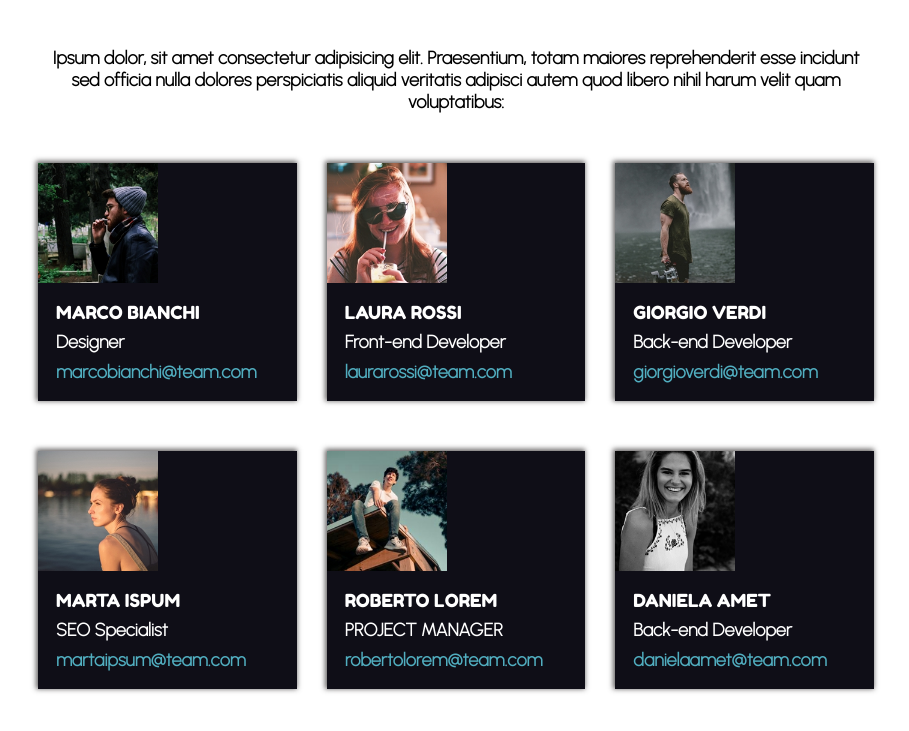
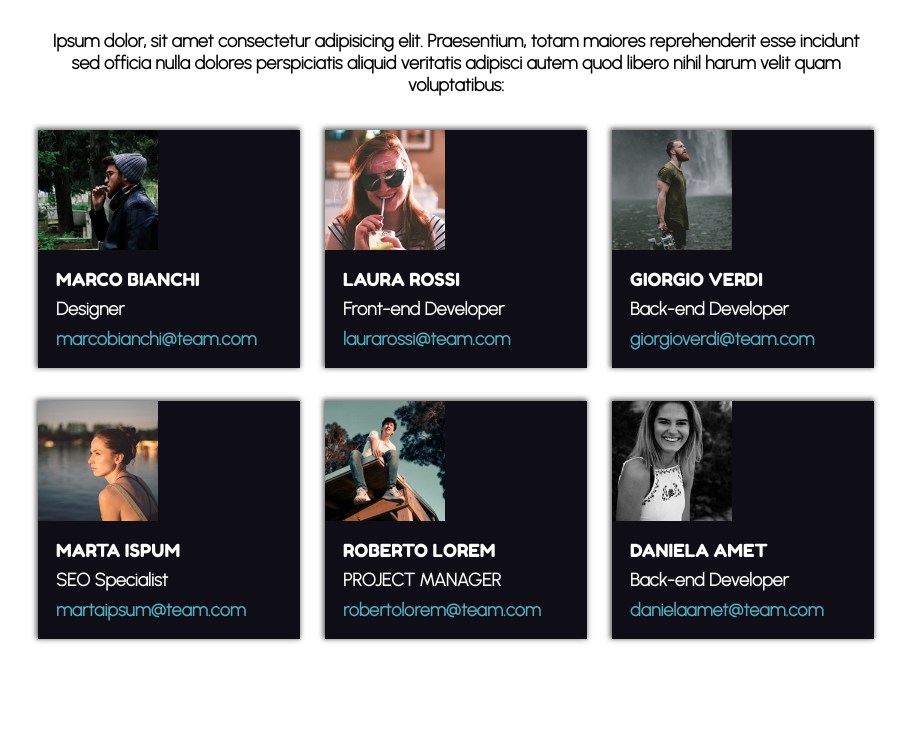
Before and after one commit to LeonardoRinaldi92/html-css-float-cards, a plain HTML site: page index.html in a window 1280 px wide. Shown: the part 81-812 px from the top of the page, without its empty margins (184-1093 px from the left). Drawn offline with Linux system fonts and the light colour scheme.

Commit message:
COMPLETO (spazi in  %)

```diff
--- a/assets/css/style.css
+++ b/assets/css/style.css
@@ -22,8 +22,8 @@ a[href^="mailto:"] {
 }
 
 /* marginbottomgrande */
-.mb-30 {
-    margin-bottom: 50px;
+.mb-4percent {
+    margin-bottom: 4%;
 }
 
 /* maincontainer */
@@ -59,7 +59,7 @@ padding: 30px;
 
 /* card + ombre */
 .card {
-    width:calc(100%/3 - 20px);
+    width:calc(100%/3 - 2%);
     background-color: rgb(15,14,23);
     box-shadow: -1px -1px 5px 1px rgba(82, 79, 79, 0.884);
 }
@@ -90,6 +90,6 @@ padding: 30px;
 }
 
 /* marginright */
-.mr-30 {
-    margin-right: 30px;
+.mr-3 {
+    margin-right: 3%;
 }
--- a/index.html
+++ b/index.html
@@ -20,18 +20,18 @@
         <!-- contenitore principale -->
         <section class="maincontainer">
             <!-- title -->
-            <section class="mb-30">
+            <section class="mb-4percent">
                 <h1 class="title bigfont txt-centre">Meet Our Team</h1>
             </section>
             <!-- description -->
-            <section class="mb-30">
+            <section class="mb-4percent">
                 <p class="txt-centre"><strong> Ipsum dolor, sit amet consectetur adipisicing elit. Praesentium, totam maiores reprehenderit esse incidunt sed officia nulla dolores perspiciatis aliquid veritatis adipisci autem quod libero nihil harum velit quam voluptatibus:</strong>
                 </p>
             </section>
             <!-- contenitore 1st level -->
-            <section class="clearfix layout mb-30">
+            <section class="clearfix layout mb-4percent">
                 <!-- cardbox n1 -->
-                <div class="fl-left card clearfix mr-30">
+                <div class="fl-left card clearfix mr-3">
                     <!-- photo -->
                     <div class="fl-left h-100">
                         <img class="photo-inbox" src="./assets/img/male1.png" alt="marcobianchi">
@@ -50,7 +50,7 @@
                     </div>
                 </div>
                 <!-- cardobx n2 -->
-                <div class="fl-left card clearfix mr-30">
+                <div class="fl-left card clearfix mr-3">
                     <!-- photo -->
                     <div class="fl-left h-100">
                         <img class="photo-inbox" src="./assets/img/female1.png" alt="laurarossi">
@@ -92,7 +92,7 @@
             <!-- contenitore 2nd level -->
             <section class="clearfix layout mb-30">
                 <!-- cardbox n1 -->
-                <div class="fl-left card clearfix mr-30">
+                <div class="fl-left card clearfix mr-3">
                     <!-- photo -->
                     <div class="fl-left h-100">
                         <img class="photo-inbox" src="./assets/img/female2.png" alt="martaipsum">
@@ -111,7 +111,7 @@
                     </div>
                 </div>
                 <!-- cardobx n2 -->
-                <div class="fl-left card clearfix mr-30">
+                <div class="fl-left card clearfix mr-3">
                     <!-- photo -->
                     <div class="fl-left h-100">
                         <img class="photo-inbox" src="./assets/img/male3.png" alt="robertolorem">
```
